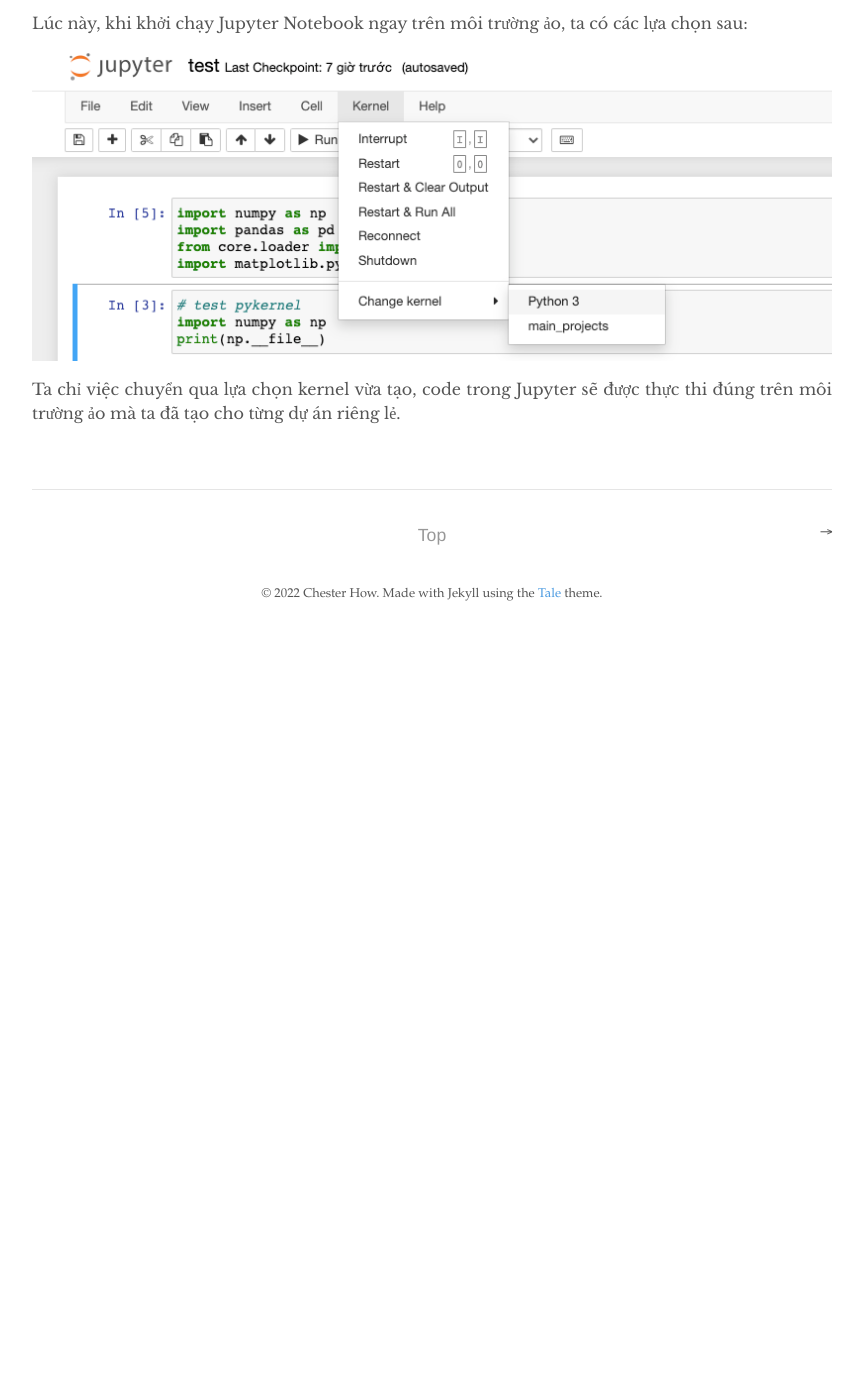
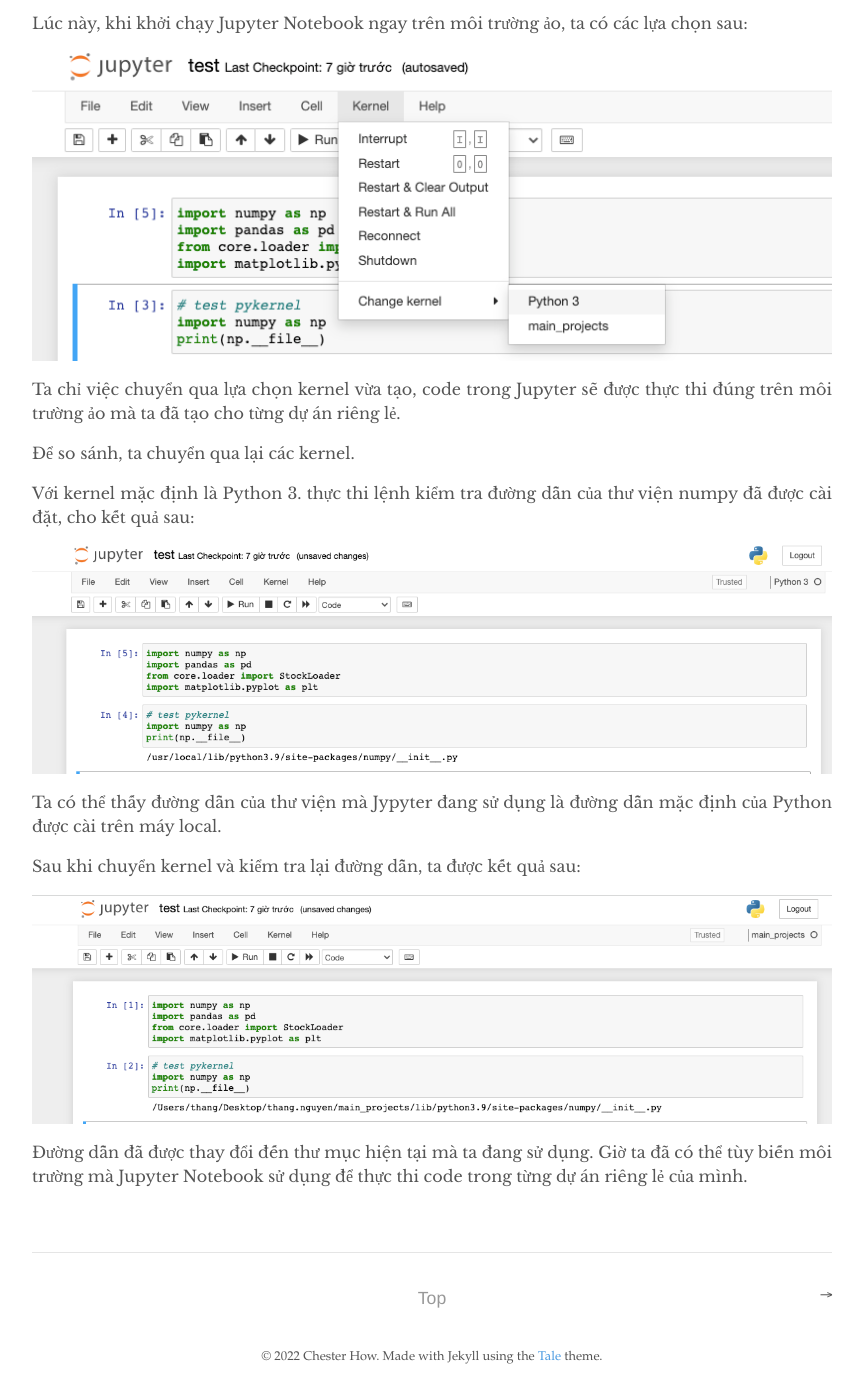
Before and after one commit to codedaoneu/codedaoneu.github.io, a Jekyll site: the page built from _posts/2022-09-22-tao-moi-truong-ao-jupyter-notebook.md, in a window 1280 px wide and 1400 px high, scrolled down 3498 px. Shown: the whole window, without its empty margins (208-1071 px from the left). Built offline with Jekyll 4.4.1, drawn with Linux system fonts in a browser that asks for light colours; before the commit the page ends 4135 px from its top, so only the background shows below that.

Commit message:
adjust new write

```diff
--- a/_posts/2022-09-22-tao-moi-truong-ao-jupyter-notebook.md
+++ b/_posts/2022-09-22-tao-moi-truong-ao-jupyter-notebook.md
@@ -106,6 +106,20 @@ python -m ipykernel install --user --name=project
 
 Lúc này, khi khởi chạy Jupyter Notebook ngay trên môi trường ảo, ta có các lựa chọn sau:
 
-![link](https://github.com/codedaoneu/codedaoneu.github.io/blob/96c925968317697b819e875f4b756018ed6b7484/images/ipython%20kernel.png)
+![link](https://github.com/codedaoneu/codedaoneu.github.io/blob/master/images/ipython%20kernel.png?raw=true)
 
 Ta chỉ việc chuyển qua lựa chọn kernel vừa tạo, code trong Jupyter sẽ được thực thi đúng trên môi trường ảo mà ta đã tạo cho từng dự án riêng lẻ.
+
+Để so sánh, ta chuyển qua lại các kernel.
+
+Với kernel mặc định là Python 3. thực thi lệnh kiểm tra đường dẫn của thư viện numpy đã được cài đặt, cho kết quả sau:
+
+![link](https://github.com/codedaoneu/codedaoneu.github.io/blob/master/images/ipython%20default%20kernel.png?raw=true)
+
+Ta có thể thấy đường dẫn của thư viện mà Jypyter đang sử dụng là đường dẫn mặc định của Python được cài trên máy local.
+
+Sau khi chuyển kernel và kiểm tra lại đường dẫn, ta được kết quả sau:
+
+![link](https://github.com/codedaoneu/codedaoneu.github.io/blob/master/images/ipython%20new%20kernel.png?raw=true)
+
+Đường dẫn đã được thay đổi đến thư mục hiện tại mà ta đang sử dụng. Giờ ta đã có thể tùy biến môi trường mà Jupyter Notebook sử dụng để thực thi code trong từng dự án riêng lẻ của mình.
```
